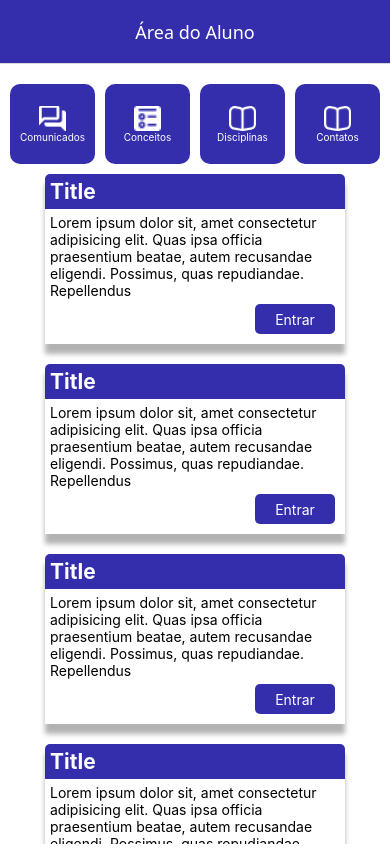
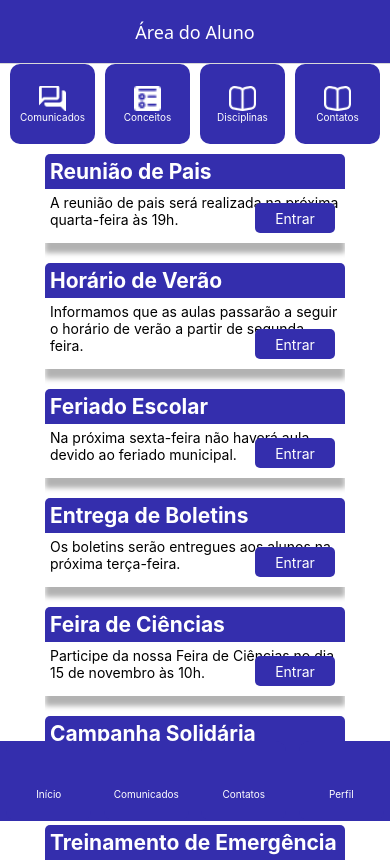
Before and after one commit to Baracutanga/PI_aluno, a React Native app: screen / in a window 390 px wide. Shown: the top 862 px of the page. Built offline with nearby package versions, Linux system fonts and the light colour scheme.

Commit message:
Tela inicial quase pronta

```diff
--- a/App.jsx
+++ b/App.jsx
@@ -1,13 +1,16 @@
 import { ScrollView, StyleSheet, Text, View } from "react-native";
 import { NavigationContainer } from "@react-navigation/native";
 import { createNativeStackNavigator } from "@react-navigation/native-stack";
+import Tela2 from "./app/Tela2";
+import { SafeAreaView } from "react-native-safe-area-context";
+import Comunicado from "./src/components/Comunicado/Comunicado";
 import ButtonComp from "./src/components/ButtonComp/ButtonComp";
-import Comunicado from "./src/components/Comunicado/Comunicado";
-import Tela2 from "./app/Tela2";
+import Footer from "./src/components/Footer/Footer";
+
 
 function Home() {
   return (
-    <ScrollView>
+    <SafeAreaView>
       <View style={styles.container}>
         <View style={styles.acessoRapido}>
           <ButtonComp
@@ -28,14 +31,10 @@ function Home() {
             icon={require("./img/icons/Disciplinas.png")}
           />
         </View>
-        <View>
-          <Comunicado />
-          <Comunicado />
-          <Comunicado />
-          <Comunicado />
-        </View>
+        <Comunicado />
       </View>
-    </ScrollView>
+      <Footer />
+    </SafeAreaView>
   );
 }
 
@@ -55,10 +54,7 @@ function RootStack() {
         component={Home}
         options={{ title: "Área do Aluno", headerTitleAlign: "center" }}
       />
-      <Stack.Screen
-        name="Tela 2"
-        component={Tela2}
-        />
+      <Stack.Screen name="Tela 2" component={Tela2} />
     </Stack.Navigator>
   );
 }
@@ -80,7 +76,6 @@ const styles = StyleSheet.create({
   },
   acessoRapido: {
     display: "flex",
-    marginTop: 20,
     flexDirection: "row",
     gap: 10,
   },
--- a/package.json
+++ b/package.json
@@ -15,7 +15,7 @@
     "expo": "~52.0.7",
     "expo-status-bar": "~2.0.0",
     "react": "18.3.1",
-    "react-native": "0.76.2",
+    "react-native": "^0.76.3",
     "react-native-safe-area-context": "4.12.0",
     "react-native-screen": "^1.0.1",
     "react-native-svg": "^15.8.0"
--- a/src/components/Comunicado/Comunicado.jsx
+++ b/src/components/Comunicado/Comunicado.jsx
@@ -1,15 +1,108 @@
-import { StyleSheet, Text, View, TouchableOpacity } from "react-native";
+import {
+  StyleSheet,
+  Text,
+  View,
+  TouchableOpacity,
+  FlatList,
+} from "react-native";
 import React from "react";
+import { SafeAreaView, SafeAreaProvider } from "react-native-safe-area-context";
 
-const Comunicado = () => {
+const comunicados = [
+  {
+    id: 1,
+    titulo: "Reunião de Pais",
+    conteudo:
+      "A reunião de pais será realizada na próxima quarta-feira às 19h.",
+  },
+  {
+    id: 2,
+    titulo: "Horário de Verão",
+    conteudo:
+      "Informamos que as aulas passarão a seguir o horário de verão a partir de segunda-feira.",
+  },
+  {
+    id: 3,
+    titulo: "Feriado Escolar",
+    conteudo:
+      "Na próxima sexta-feira não haverá aula devido ao feriado municipal.",
+  },
+  {
+    id: 4,
+    titulo: "Entrega de Boletins",
+    conteudo: "Os boletins serão entregues aos alunos na próxima terça-feira.",
+  },
+  {
+    id: 5,
+    titulo: "Feira de Ciências",
+    conteudo:
+      "Participe da nossa Feira de Ciências no dia 15 de novembro às 10h.",
+  },
+  {
+    id: 6,
+    titulo: "Campanha Solidária",
+    conteudo:
+      "Doe alimentos não perecíveis para nossa campanha solidária até o final do mês.",
+  },
+  {
+    id: 7,
+    titulo: "Treinamento de Emergência",
+    conteudo:
+      "Teremos um treinamento de evacuação na próxima segunda-feira às 14h.",
+  },
+  {
+    id: 8,
+    titulo: "Matrículas Abertas",
+    conteudo:
+      "As matrículas para o próximo ano já estão abertas. Procure a secretaria.",
+  },
+  {
+    id: 9,
+    titulo: "Vacinação Escolar",
+    conteudo:
+      "Haverá uma campanha de vacinação para os alunos na próxima semana.",
+  },
+  {
+    id: 10,
+    titulo: "Aula de Campo",
+    conteudo:
+      "A turma do 7º ano terá uma aula de campo no parque local na quinta-feira.",
+  },
+  {
+    id: 11,
+    titulo: "Entrega de Trabalhos",
+    conteudo:
+      "O prazo final para a entrega dos trabalhos de história é sexta-feira.",
+  },
+  {
+    id: 12,
+    titulo: "Concurso de Redação",
+    conteudo: "Inscreva-se no concurso de redação até o dia 20 deste mês.",
+  },
+  {
+    id: 13,
+    titulo: "Manutenção Predial",
+    conteudo: "Haverá manutenção no prédio principal no próximo sábado.",
+  },
+  {
+    id: 14,
+    titulo: "Novo Horário",
+    conteudo:
+      "A partir de segunda-feira, as aulas do turno da tarde começarão às 13h.",
+  },
+  {
+    id: 15,
+    titulo: "Dia da Família",
+    conteudo:
+      "Convidamos todos para o Dia da Família na escola, no próximo domingo.",
+  },
+];
+
+const Item = ({ titulo, conteudo }) => {
   return (
     <View style={styles.comunicadoContainer}>
-      <Text style={styles.tituloComunicado}>Title</Text>
-      <Text style={styles.conteudoComunicado}>
-        Lorem ipsum dolor sit, amet consectetur adipisicing elit. Quas ipsa
-        officia praesentium beatae, autem recusandae eligendi. Possimus, quas
-        repudiandae. Repellendus
-      </Text>
+      <Text style={styles.tituloComunicado}>{titulo}</Text>
+      <Text style={styles.conteudoComunicado}>{conteudo}</Text>
       <TouchableOpacity style={styles.enterComunicado}>
         <Text style={styles.TextButton}>Entrar</Text>
       </TouchableOpacity>
@@ -17,16 +110,33 @@ const Comunicado = () => {
   );
 };
 
+const Comunicado = () => {
+  return (
+    <SafeAreaProvider>
+      <SafeAreaView style={{ flex: 1, width: "100%" }}>
+        <FlatList
+          data={comunicados}
+          renderItem={({ item }) => (
+            <Item titulo={item.titulo} conteudo={item.conteudo} />
+          )}
+          keyExtractor={(item) => item.id.toString()}
+        />
+      </SafeAreaView>
+    </SafeAreaProvider>
+  );
+};
+
 export default Comunicado;
 
 const styles = StyleSheet.create({
   comunicadoContainer: {
+    flex: 1,
     width: 300,
     marginTop: 10,
     backgroundColor: "#fff",
     paddingBottom: 10,
     marginBottom: 10,
-    shadowColor: '#000',
+    shadowColor: "#000",
     shadowOffset: { width: 0, height: 10 },
     shadowOpacity: 0.3,
     shadowRadius: 5,
@@ -54,11 +164,12 @@ const styles = StyleSheet.create({
     width: 80,
     height: 30,
     borderRadius: 5,
-    position: "relative",
-    left: 210
+    position: "absolute",
+    bottom: 10,
+    right: 10,
   },
   TextButton: {
     textAlign: "center",
-    color: "#fff"
-  }
+    color: "#fff",
+  },
 });
--- /dev/null
+++ b/src/components/Footer/Footer.jsx
@@ -0,0 +1,27 @@
+import { StyleSheet, Text, View } from "react-native";
+import React from "react";
+import ButtonComp from "../ButtonComp/ButtonComp";
+
+const Footer = () => {
+  return (
+    <View style={styles.footerContainer}>
+      <ButtonComp name="Início" />
+      <ButtonComp name="Comunicados" />
+      <ButtonComp name="Contatos" />
+      <ButtonComp name="Perfil" />
+    </View>
+  );
+};
+
+export default Footer;
+
+const styles = StyleSheet.create({
+  footerContainer: {
+    width: "100%",
+    justifyContent: "space-around",
+    flexDirection: "row",
+    backgroundColor: "#342EAD",
+    position: "absolute",
+    top: 677
+  },
+});
```
Also changed, not shown: 2 other files (tests, documents, lock files or other folders).
